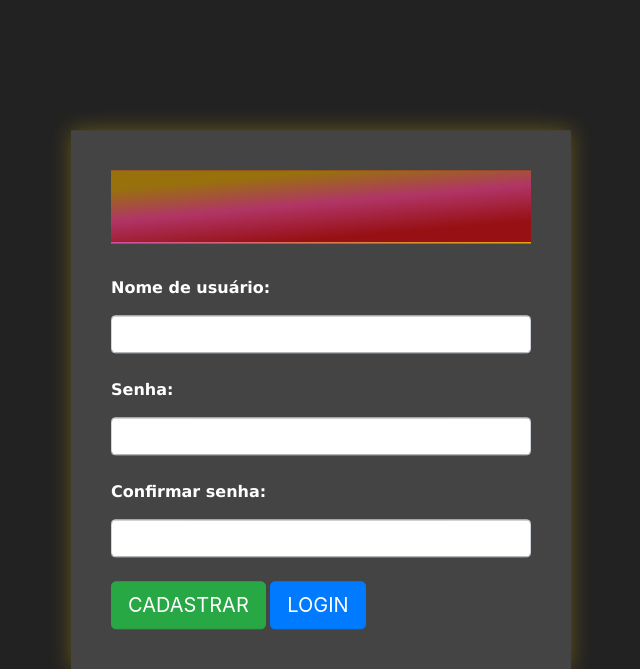
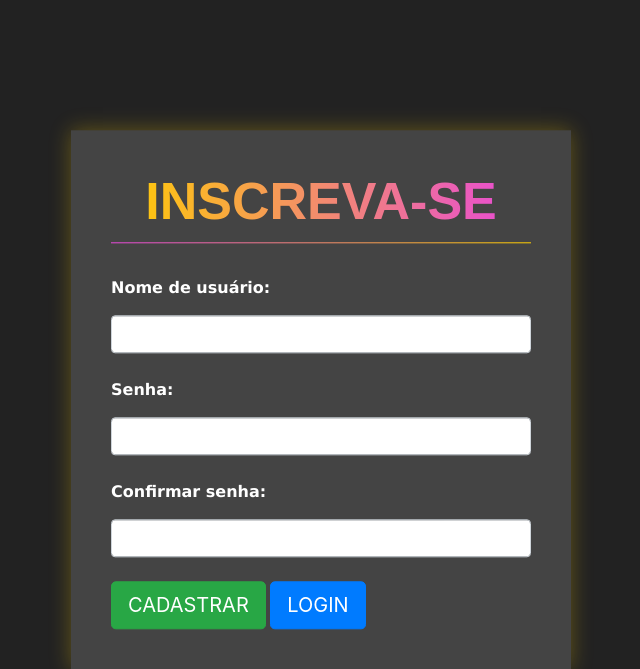
Before and after one commit to pedro-hnrq/Proj_Jobs, a Django app: page /auth/cadastro/ in a window 1280 px wide. Shown: the top 669 px of the page, without its empty margins (319-959 px from the left). Run offline with Django 4.2, Linux system fonts and the light colour scheme.

Commit message:
Stack 3.0

```diff
--- a/PYSTACK/plataforma/templates/plataforma.html
+++ b/PYSTACK/plataforma/templates/plataforma.html
@@ -4,7 +4,7 @@
 
 
 
-            {% if message in messages  %}
+            {% if message == 1  %}
 
                 <div class="alert {{message.tags}}" align="center">
                     {{message}}
--- a/PYSTACK/templates/static/autenticacao/css/cadastro.css
+++ b/PYSTACK/templates/static/autenticacao/css/cadastro.css
@@ -31,8 +31,7 @@
     font-family: Arial, Helvetica, sans-serif;
     font-weight: bold;
     font-size: 52px;
-    background: rgb(152,113,13);
-    background-image: linear-gradient(175deg, rgba(152,113,13,0.8326681014202556) 18%, rgba(178,49,108,0.9419117988992471) 47%, rgba(151,16,19,1) 80%);
+
 }
 .borda-bottom-degrade{
     border-bottom: 1px solid transparent;
```
Also changed, not shown: PYSTACK/db.sqlite3, README.md.
